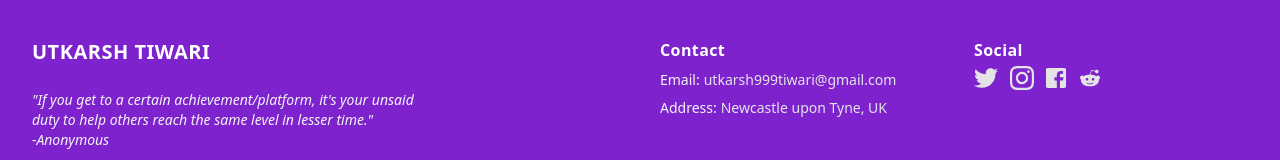
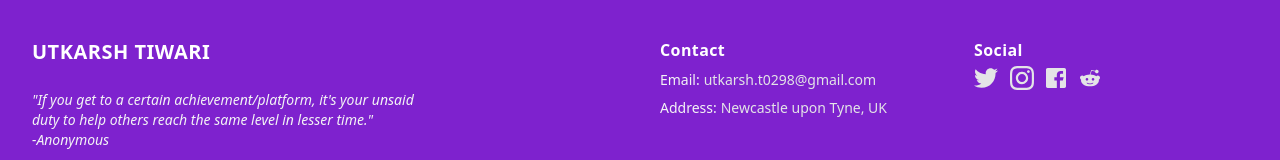
Before and after one commit to utk09/utk09.github.io, a React (Create React App) app: page / in a window 1280 px wide. Shown: the part 2214-2374 px from the top of the page. Built offline with nearby package versions, Linux system fonts and the light colour scheme; a web font is replaced by a local one.

Commit message:
changed e-mail

```diff
--- a/src/components/footer.jsx
+++ b/src/components/footer.jsx
@@ -64,12 +64,12 @@ const Footer = () => {
               <div className="flex">
                 <p className="mr-1 text-gray-100">Email:</p>
                 <a
-                  href="mailto:utkarsh999tiwari@gmail.com"
-                  aria-label="Email - utkarsh999tiwari@gmail.com"
+                  href="mailto:utkarsh.t0298@gmail.com"
+                  aria-label="Email - utkarsh.t0298@gmail.com"
                   title="Email"
                   className="transition-colors duration-300 text-gray-200 hover:text-purple-400"
                 >
-                  utkarsh999tiwari@gmail.com
+                  utkarsh.t0298@gmail.com
             </a>
               </div>
               <div className="flex">
--- a/src/components/header.jsx
+++ b/src/components/header.jsx
@@ -43,7 +43,7 @@ const Header = () => {
           <ul className="items-center hidden space-x-8 lg:flex">
             <li>
               <a
-                href="mailto:utkarsh999tiwari@gmail.com"
+                href="mailto:utkarsh.t0298@gmail.com"
                 className="inline-flex items-center justify-center h-9 px-6 font-medium tracking-wide text-white transition duration-200 rounded shadow-md bg-purple-600 hover:bg-purple-800 focus:shadow-outline focus:outline-none"
                 aria-label="Contact"
                 title="Contact"
@@ -130,7 +130,7 @@ const Header = () => {
                       </li> */}
                       <li>
                         <a
-                          href="mailto:utkarsh999tiwari@gmail.com"
+                          href="mailto:utkarsh.t0298@gmail.com"
                           className="inline-flex items-center justify-center w-full h-12 px-6 font-medium tracking-wide text-white transition duration-200 rounded shadow-md bg-purple-600 hover:bg-purple-800 focus:shadow-2xl focus:outline-none"
                           aria-label="Contact"
                           title="Contact"
```
